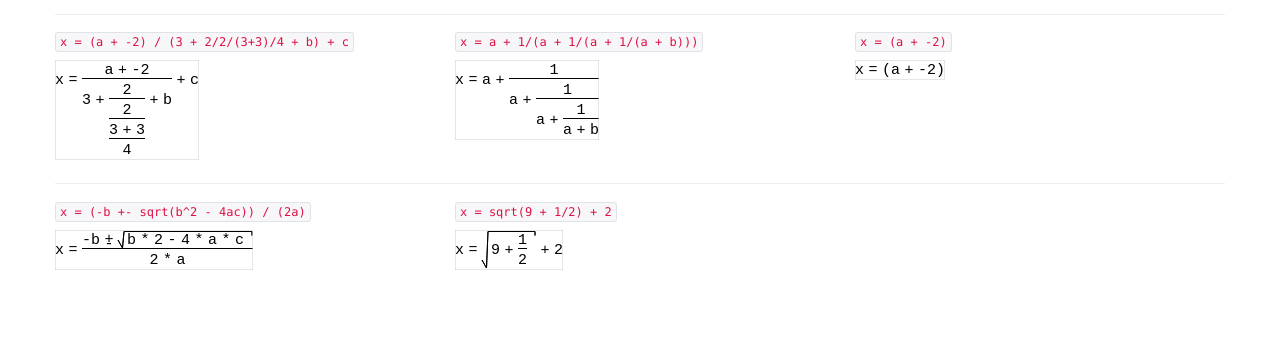
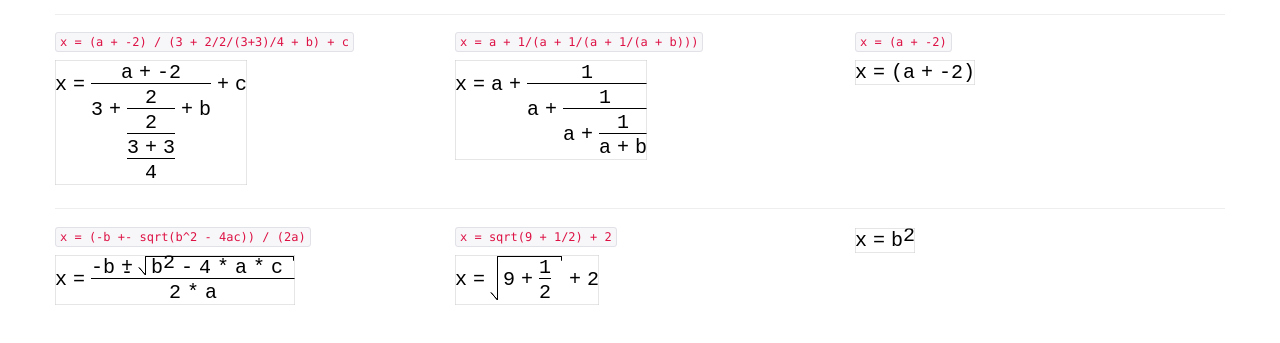
Before and after one commit to alaingilbert/math5, a plain HTML site: page index.html in a window 1280 px wide. Shown: the part 111-454 px from the top of the page. Drawn offline with Linux system fonts and the light colour scheme.

Commit message:
new pages

```diff
--- a/index.html
+++ b/index.html
@@ -57,11 +57,14 @@
 <div class="row">
    <div class="span4">
       <p><code>x = (-b +- sqrt(b^2 - 4ac)) / (2a)</code></p>
-      <div class="math">x = (-b +- sqrt(b*2 - 4*a*c)) / (2*a)</div>
+      <div class="math">x = (-b +- sqrt(b^2 - 4*a*c)) / (2*a)</div>
    </div>
    <div class="span4">
       <p><code>x = sqrt(9 + 1/2) + 2</code></p>
       <div class="math">x = sqrt(9 + 1/2) + 2</div>
+   </div>
+   <div class="span4">
+      <div class="math">x = b^2</div>
    </div>
 </div>
 
--- a/math5.js
+++ b/math5.js
@@ -30,9 +30,9 @@ Math5.Lexer = function (text) {
    this.text = text;
    this.tokens = this.getTokens(this.text);
    if (true) {
-      console.log('Tokens:');
+      //console.log('Tokens:');
       for (var i=0; i<this.tokens.length; i++) {
-         console.log(this.tokens[i].type, this.tokens[i].value);
+         //console.log(this.tokens[i].type, this.tokens[i].value);
       }
    }
    this.idx = 0;
@@ -89,21 +89,20 @@ Math5.init = function () {
  */
 Math5.parse = function (el) {
    var text = el.innerText;
-   console.log(text);
    var tree = this.parseExpression(text);
-   this.fontSize = 15;
-   this.lineHeight = 20;
+   this.fontSize = 20;
+   this.lineHeight = 25;
    this.px = 0;
    this.py = 0;
 
    // Create the canvas element
    var canvas = document.createElement('canvas');
    // TODO: remove
-   this.fontSize = 9;
+   this.fontSize = 12;
    canvas.width = tree.width * this.fontSize;
    canvas.height = tree.height * this.lineHeight;
    // TODO: remove
-   this.fontSize = 15;
+   this.fontSize = 20;
 
    var c = canvas.getContext('2d');
    this.c = c;
@@ -113,9 +112,9 @@ Math5.parse = function (el) {
    c.font = this.fontSize + 'px courier new';
 
    // TODO: remove
-   this.fontSize = 9;
+   this.fontSize = 12;
 
-   //console.log(c.measureText('t').width, this.fontSize);
+   console.log(c.measureText('t').width, this.fontSize);
 
    this.drawTree(tree, 0, this.lineHeight/2);
 
@@ -173,6 +172,13 @@ Math5.drawTree = function (tree, x, y, p) {
          this.drawTree(right, xx, y, true);
 
 
+      } else if (tree.Binary.operator == '^') {
+         this.drawTree(tree.Binary.left, x, y);
+         x += this.fontSize;
+         y -= 5;
+         this.drawTree(tree.Binary.right, x, y);
+
+
       } else {
          var yy = y;
          if (tree.Binary.right.height > tree.Binary.left.height && tree.Binary.left.height <= 1) {
@@ -188,7 +194,7 @@ Math5.drawTree = function (tree, x, y, p) {
          x += this.fontSize * tree.Binary.left.width;
          if (tree.Binary.operator == '+-') {
             this.c.fillText('+', x + this.fontSize/2, yyy-1);
-            this.c.fillText('-', x + this.fontSize/2, yyy+4);
+            this.c.fillText('-', x + this.fontSize/2, yyy+5);
          } else {
             this.c.fillText(tree.Binary.operator, x + this.fontSize/2, yyy);
          }
@@ -235,10 +241,10 @@ Math5.drawTree = function (tree, x, y, p) {
    } else if (tree.hasOwnProperty('FunctionCall')) {
       this.c.beginPath();
       this.c.moveTo(x, y + (tree.height - 1) * this.lineHeight);
-      this.c.lineTo(x + this.fontSize/2, y + (tree.height - 1) * this.lineHeight + this.lineHeight/2 - 2);
-      this.c.lineTo(x + this.fontSize - 3, y - this.lineHeight/2 +1.5);
-      this.c.lineTo(x + this.fontSize + tree.FunctionCall.args[0].width*this.fontSize-1 + this.fontSize, y - this.lineHeight/2 + 1.5);
-      this.c.lineTo(x + this.fontSize + tree.FunctionCall.args[0].width*this.fontSize-1 + this.fontSize, y - this.lineHeight/2 + 5.5);
+      this.c.lineTo(x + Math.ceil(this.fontSize/2) + 0.5, y + (tree.height - 1) * this.lineHeight + this.lineHeight/2 - 5);
+      this.c.lineTo(x + Math.ceil(this.fontSize/2) + 0.5, y - this.lineHeight/2 +1.5);
+      this.c.lineTo(x + this.fontSize + tree.FunctionCall.args[0].width*this.fontSize-1.5 + this.fontSize, y - this.lineHeight/2 + 1.5);
+      this.c.lineTo(x + this.fontSize + tree.FunctionCall.args[0].width*this.fontSize-1.5 + this.fontSize, y - this.lineHeight/2 + 5.5);
       this.c.stroke();
 
       x += (1) * this.fontSize;
@@ -257,7 +263,7 @@ Math5.drawTree = function (tree, x, y, p) {
 Math5.parseExpression = function (text) {
    this.lexer = new this.Lexer(text);
    var expr = this.parseAssignment();
-   console.log('res', expr, expr.width);
+   //console.log('res', expr, expr.width);
    return expr;
 };
 
@@ -307,7 +313,7 @@ Math5.parseMultiplicative = function (p) {
    var token, left, right;
    left = this.parseUnary(p);
    token = this.lexer.peek();
-   if (token.value == '*' || token.value == '/') {
+   if (token.value == '*' || token.value == '/' || token.value == '^') {
       if (token.value != '/' && left.hasOwnProperty('Expression') && p) {
          left.useless = false;
          left.width += 2;
@@ -326,9 +332,12 @@ Math5.parseMultiplicative = function (p) {
       if (token.value == '*') {
          width = left.width + right.width + 2;
          height = Math.max(left.height, right.height);
-      } else {
+      } else if (token.value == '/') {
          width = Math.max(left.width, right.width);
          height = Math.max(left.height, right.height) + 1;
+      } else if (token.value == '^') {
+         width = left.width + right.width;
+         height = Math.max(left.height, right.height);
       }
       return { Binary: { operator: token.value, left: left, right: right }, width: width, height: height };
    }
```
